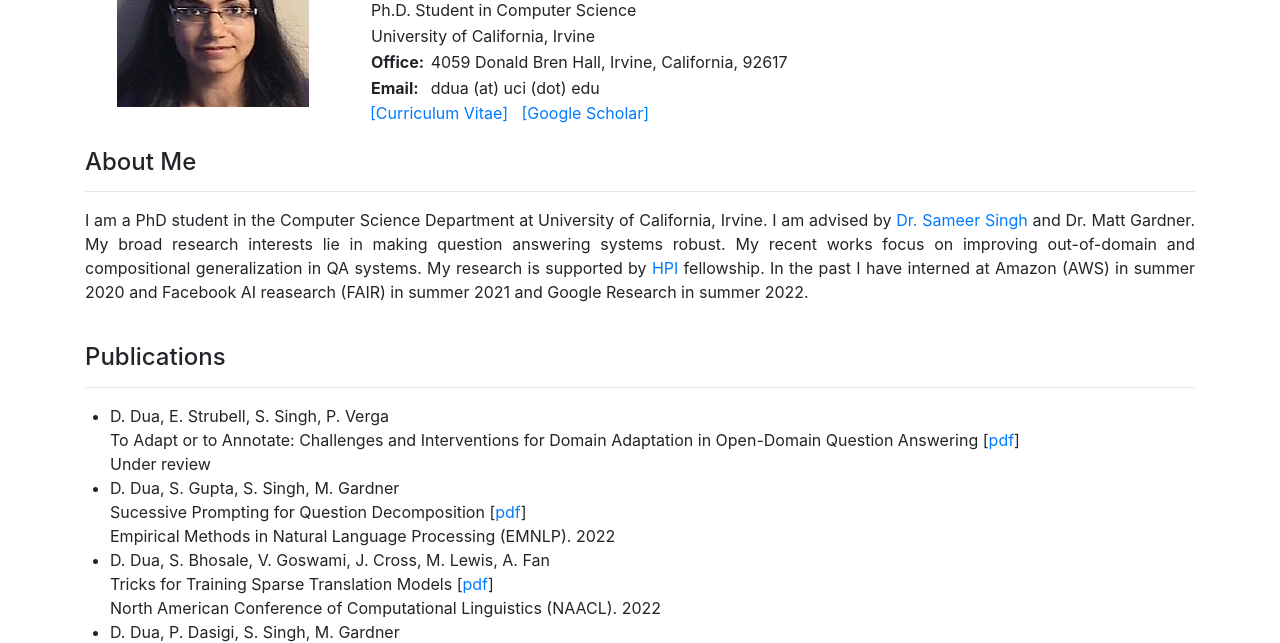
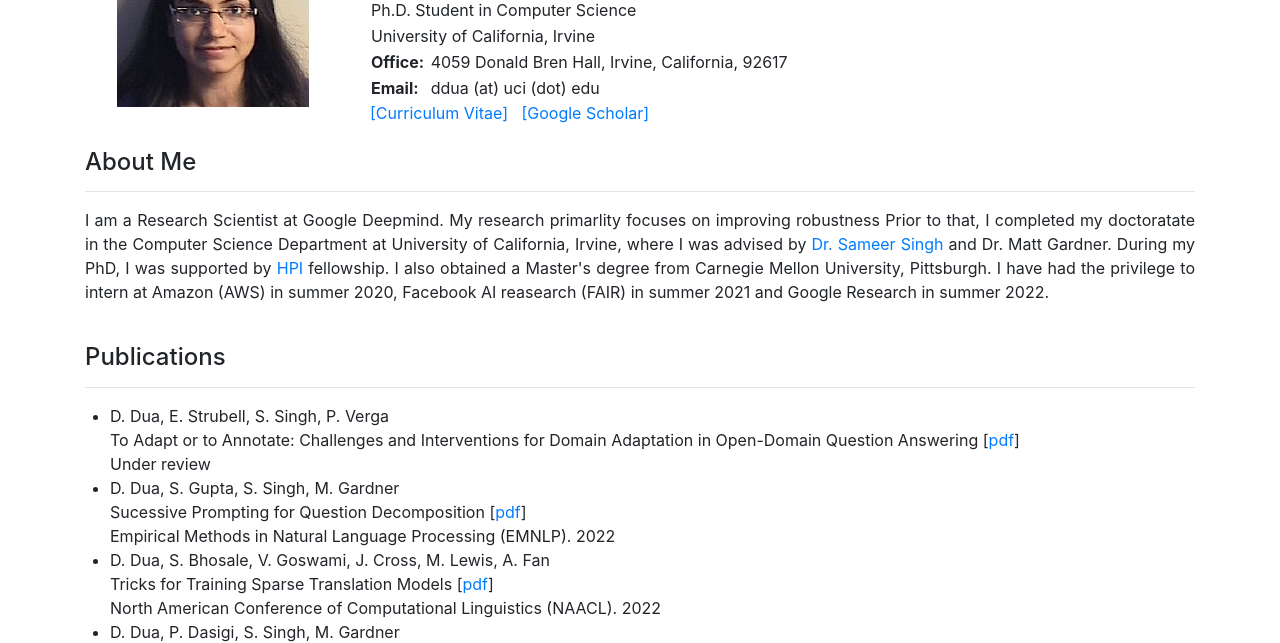
Before and after one commit to dDua/ddua.github.io, a plain HTML site: page src/index.html in a window 1280 px wide. Shown: the part 157-800 px from the top of the page. Drawn offline with nearby package versions, Linux system fonts and the light colour scheme.

Commit message:
Update index.html

```diff
--- a/src/index.html
+++ b/src/index.html
@@ -75,12 +75,11 @@
             <div class="row">
                 <div class="col-lg-12 col-md-12 col-sm-12 col-xs-12 thumb">
                     <p>
-                        I am a PhD student in the Computer Science Department at University of California, Irvine.
-                        I am advised by <a href="http://sameersingh.org/">Dr. Sameer Singh</a> and <a hred="https://matt-gardner.github.io/">Dr. Matt Gardner</a>.
-                        My broad research interests lie in making question answering systems robust. My recent works focus on
-                        improving out-of-domain and compositional generalization in QA systems.
-                        My research is supported by <a href="https://www.ics.uci.edu/hpi/">HPI</a> fellowship.
-                        In the past I have interned at Amazon (AWS) in summer 2020 and
+                        I am a Research Scientist at Google Deepmind. My research primarlity focuses on improving robustness
+                        Prior to that, I completed my doctoratate in the Computer Science Department at University of California, Irvine, where
+                        I was advised by <a href="http://sameersingh.org/">Dr. Sameer Singh</a> and <a hred="https://matt-gardner.github.io/">Dr. Matt Gardner</a>.
+                        During my PhD, I was supported by <a href="https://www.ics.uci.edu/hpi/">HPI</a> fellowship. I also obtained a Master's degree from Carnegie
+                        Mellon University, Pittsburgh. I have had the privilege to intern at Amazon (AWS) in summer 2020,
                         Facebook AI reasearch (FAIR) in summer 2021 and Google Research in summer 2022.
                     </p>
                 </div>
```
